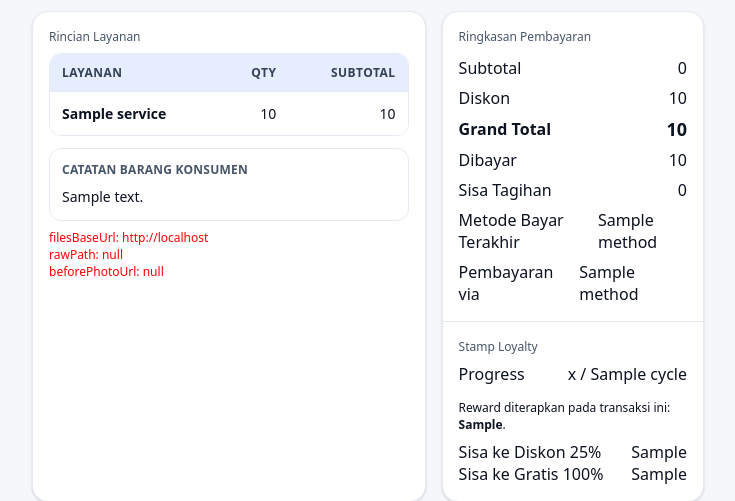
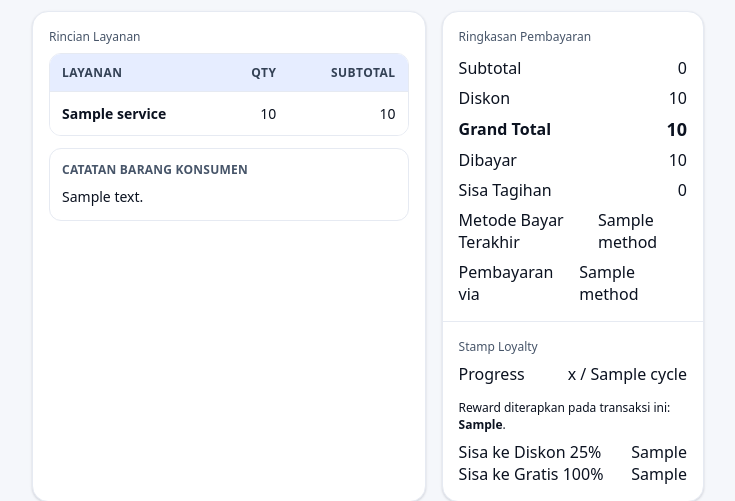
Before and after one commit to galuhdwicandra/prjk-salve-backend, a Laravel app: template resources/views/orders/receipt.blade.php in a window 1280 px wide. Shown: the part 358-859 px from the top of the page, without its empty margins (272-1007 px from the left). Run offline with Laravel 12, Linux system fonts and the light colour scheme; the template is opened without the code that fills it: most values are stand-ins (such as "Sample title", 1, 10 or a date in 2020); data that the repository does not hold is empty.

Commit message:
update receipt

```diff
--- a/resources/views/orders/receipt.blade.php
+++ b/resources/views/orders/receipt.blade.php
@@ -511,11 +511,11 @@
                         }
                     @endphp
                     {{-- DEBUG SEMENTARA --}}
-                    <div style="font-size:12px; color:red; margin-top:8px;">
+                    {{-- <div style="font-size:12px; color:red; margin-top:8px;">
                         filesBaseUrl: {{ $filesBaseUrl ?? 'null' }}<br>
                         rawPath: {{ $rawPath ?? 'null' }}<br>
                         beforePhotoUrl: {{ $beforePhotoUrl ?? 'null' }}
-                    </div>
+                    </div> --}}
 
                     @if ($beforePhotoUrl)
                         <div style="margin-top:12px;">
```
